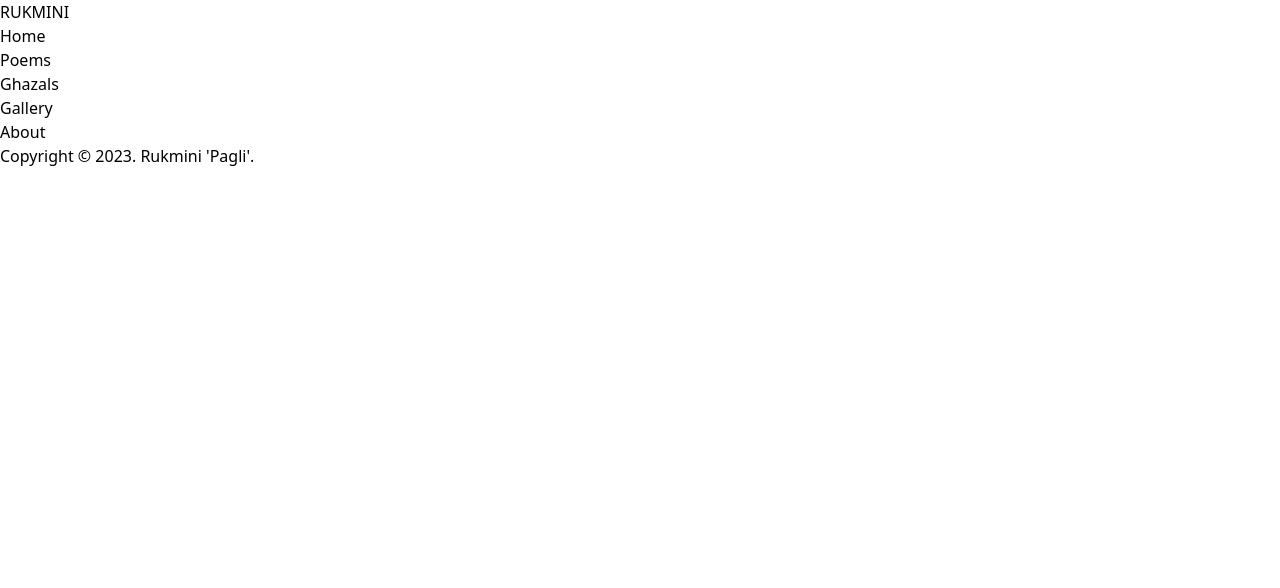
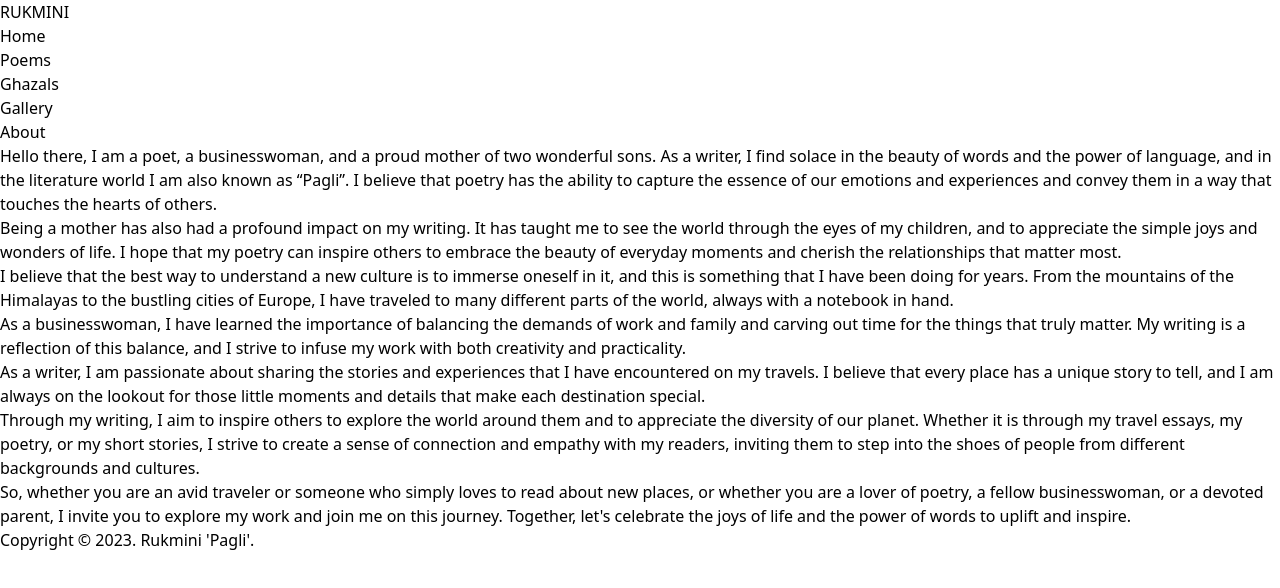
Before and after one commit to nur0078/pagli-writes, a React (Vite) app: page /about in a window 1280 px wide. Shown: the top 588 px of the page. Built offline with nearby package versions, Linux system fonts and the light colour scheme.

Commit message:
wrote content about & footer

```diff
--- a/src/components/About.tsx
+++ b/src/components/About.tsx
@@ -8,6 +8,51 @@ const About = () => {
       <Navbar />
       <div className="about--body"></div>
 
+      <div className="about-text">
+        <p>
+          Hello there, I am a poet, a businesswoman, and a proud mother of two wonderful sons. As a
+          writer, I find solace in the beauty of words and the power of language, and in the
+          literature world I am also known as “Pagli”. I believe that poetry has the ability to
+          capture the essence of our emotions and experiences and convey them in a way that touches
+          the hearts of others.
+        </p>
+        <p>
+          Being a mother has also had a profound impact on my writing. It has taught me to see the
+          world through the eyes of my children, and to appreciate the simple joys and wonders of
+          life. I hope that my poetry can inspire others to embrace the beauty of everyday moments
+          and cherish the relationships that matter most.
+        </p>
+        <p>
+          I believe that the best way to understand a new culture is to immerse oneself in it, and
+          this is something that I have been doing for years. From the mountains of the Himalayas to
+          the bustling cities of Europe, I have traveled to many different parts of the world,
+          always with a notebook in hand.
+        </p>
+        <p>
+          As a businesswoman, I have learned the importance of balancing the demands of work and
+          family and carving out time for the things that truly matter. My writing is a reflection
+          of this balance, and I strive to infuse my work with both creativity and practicality.
+        </p>
+        <p>
+          As a writer, I am passionate about sharing the stories and experiences that I have
+          encountered on my travels. I believe that every place has a unique story to tell, and I am
+          always on the lookout for those little moments and details that make each destination
+          special.
+        </p>
+        <p>
+          Through my writing, I aim to inspire others to explore the world around them and to
+          appreciate the diversity of our planet. Whether it is through my travel essays, my poetry,
+          or my short stories, I strive to create a sense of connection and empathy with my readers,
+          inviting them to step into the shoes of people from different backgrounds and cultures.
+        </p>
+        <p>
+          So, whether you are an avid traveler or someone who simply loves to read about new places,
+          or whether you are a lover of poetry, a fellow businesswoman, or a devoted parent, I
+          invite you to explore my work and join me on this journey. Together, let&apos;s celebrate
+          the joys of life and the power of words to uplift and inspire.
+        </p>
+      </div>
+
       <Footer />
     </div>
   );
```
Also changed, not shown: src/components/Footer.tsx (+5 -5 lines).
